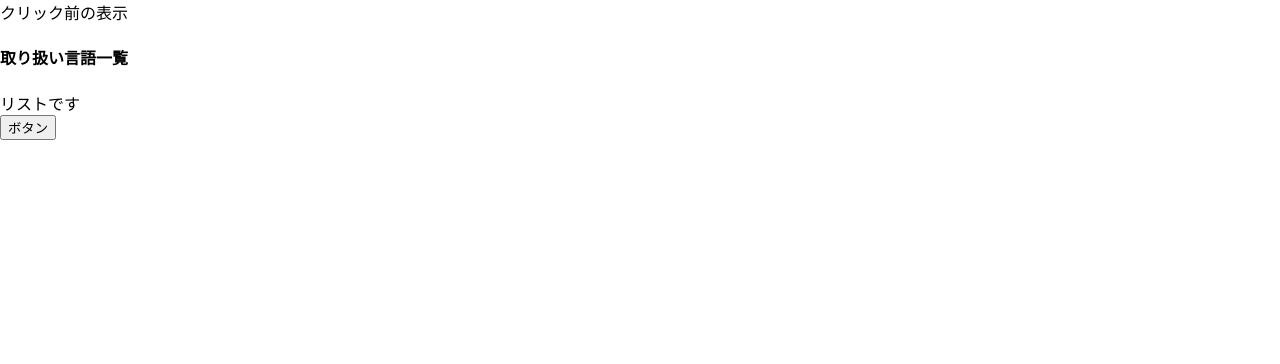
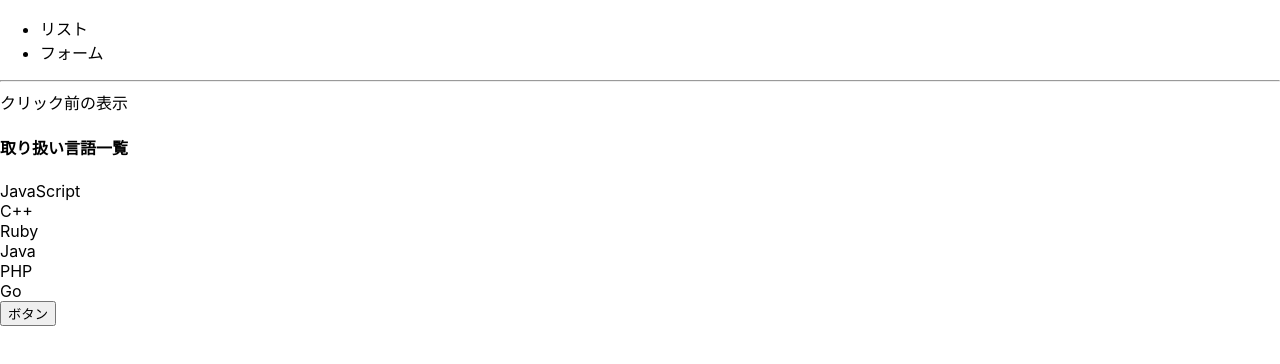
Before and after one commit to kumami-tech/react-tutorial-yassun, a React (Create React App) app: page / in a window 1280 px wide. Shown: the top 364 px of the page. Built offline with nearby package versions, Linux system fonts and the light colour scheme.

Commit message:
リストとフォームのタブを追加

```diff
--- a/src/App.js
+++ b/src/App.js
@@ -1,16 +1,27 @@
 import { useState } from 'react';
 import { List } from "./List";
+import { Form } from "./Form";
 
 function App() {
   const [description, setDescription] = useState('クリック前の表示');
+  const [tab, setTab] = useState("list");
   const changeDescription = () => {
     setDescription('クリック後の表示です。')
   }
 
   return (
     <div>
+      <header>
+        <ul>
+          <li onClick={() => setTab("list")}>リスト</li>
+          <li onClick={() => setTab("form")}>フォーム</li>
+        </ul>
+      </header>
+      <hr />
       { description }
-      <List title="取り扱い言語一覧" />
+      {
+        tab === "list" ? <List title="取り扱い言語一覧" /> : <Form />
+      }
       <button onClick={changeDescription}>ボタン</button>
     </div>
   );
--- /dev/null
+++ b/src/Form.js
@@ -0,0 +1,3 @@
+export const Form = () => {
+  return <div>フォームです</div>
+}
--- a/src/List.js
+++ b/src/List.js
@@ -1,8 +1,21 @@
+const LANGUAGES = [
+  "JavaScript",
+  "C++",
+  "Ruby",
+  "Java",
+  "PHP",
+  "Go"
+];
+
 export const List = ({ title }) => {
   return (
     <div>
       <h4>{ title }</h4>
-      <div>リストです</div>
+      {
+        LANGUAGES.map((lang, index) => {
+          return <div key={index}>{ lang }</div>
+        })
+      }
     </div>
   )
 }
```
